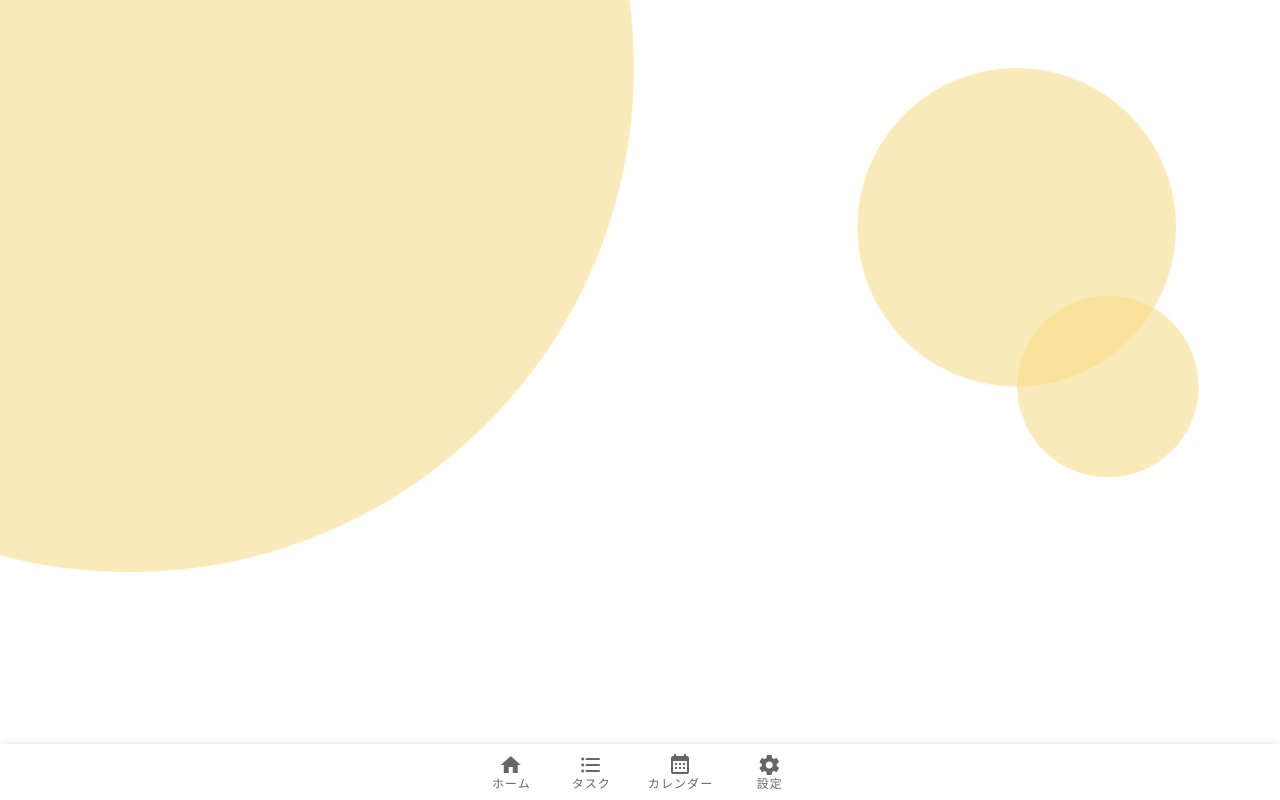
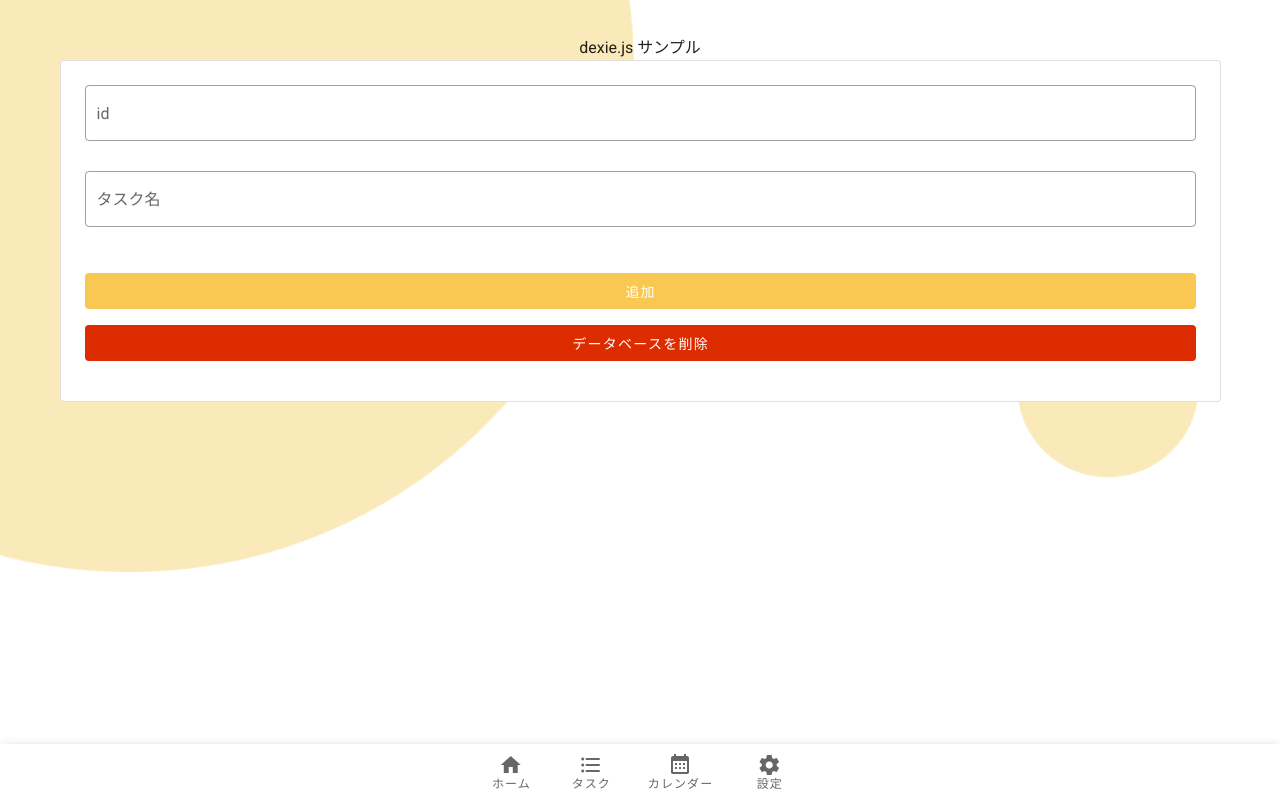
Before and after one commit to Ry0xi/a02, a Nuxt app in the folder frontend/: page /dexie in a window 1280 px wide. Before the commit this address had no page. Built offline with nearby package versions, Linux system fonts and the light colour scheme.

Commit message:
[f-add]Dexie.jsのテストページを追加

```diff
--- /dev/null
+++ b/frontend/pages/dexie.vue
@@ -0,0 +1,115 @@
+<template>
+  <div>
+    <div class="text-center">dexie.js サンプル</div>
+    <v-card class="pa-6" outlined>
+      <v-text-field
+        v-model="edit.id"
+        solo
+        outlined
+        flat
+        label="id"
+      ></v-text-field>
+      <v-text-field
+        v-model="edit.title"
+        solo
+        outlined
+        flat
+        label="タスク名"
+      ></v-text-field>
+      <div class="text-center">{{ message }}</div>
+      <v-btn block depressed @click="add" class="my-4" color="primary">
+        追加
+      </v-btn>
+      <v-btn block depressed @click="dbDelete" class="my-4" color="error">
+        データベースを削除
+      </v-btn>
+
+      <div class="list" v-for="task in tasks" :key="task.id">
+        <div class="list_id">{{ task.id }}</div>
+        <div class="list_title">{{ task.title }}</div>
+        <div class="list_btn">
+          <v-btn text @click="remove(task.id)">削除</v-btn>
+        </div>
+      </div>
+    </v-card>
+  </div>
+</template>
+
+<script>
+export default {
+  data() {
+    return {
+      message: null,
+      tasks: [],
+      edit: {
+        id: null,
+        title: null,
+        detail: null,
+        url: null,
+        category_id: null,
+      },
+      default: {
+        id: null,
+        title: null,
+        detail: null,
+        url: null,
+        category_id: null,
+      },
+    }
+  },
+  mounted() {
+    this.get()
+  },
+  methods: {
+    async get() {
+      await this.$db.task.toArray().then((tasks) => {
+        this.tasks = tasks
+      })
+    },
+    add() {
+      this.message = null
+      this.$db.task
+        .add(this.edit)
+        .then((tasks) => {
+          this.tasks = tasks
+          this.message = '追加しました'
+        })
+        .catch(() => {
+          this.message = '追加できませんでした'
+        })
+      this.edit = Object.assign({}, this.default)
+      this.get()
+    },
+    remove(id) {
+      this.$db.task
+        .delete(id)
+        .then(() => {
+          this.message = '削除しました'
+        })
+        .catch(() => {
+          this.message = '追加できませんでした'
+        })
+      this.get()
+    },
+    dbDelete() {
+      this.$db.delete()
+      this.$router.go(this.$router.currentRoute)
+    },
+  },
+}
+</script>
+
+<style lang="scss" scoped>
+.list {
+  display: flex;
+  align-items: center;
+  padding: 10px 5px;
+  border-bottom: solid 1px #ddd;
+  &_id {
+    width: 20%;
+  }
+  &_btn {
+    margin-left: auto;
+  }
+}
+</style>
```
